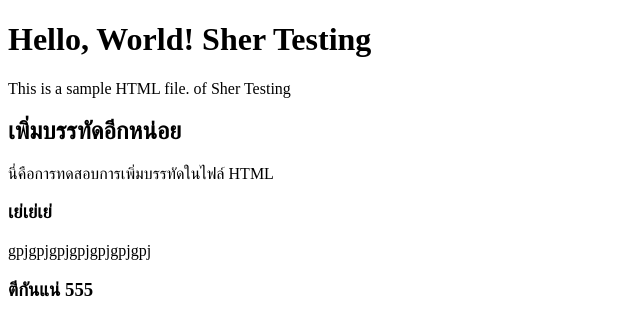
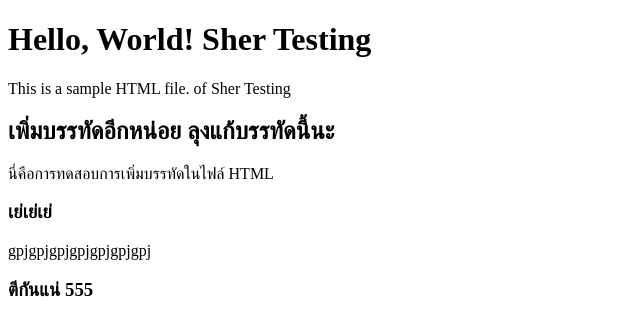
Before and after one commit to jpongthep/sher-testing, a plain HTML site: page index.html in a window 1280 px wide. Shown: the whole page, without its empty margins (0-640 px from the left). Drawn offline with Linux system fonts and the light colour scheme.

Commit message:
แก้อีกส่วน

```diff
--- a/index.html
+++ b/index.html
@@ -8,7 +8,7 @@
 <body>
     <h1>Hello, World! Sher Testing</h1>
     <p>This is a sample HTML file. of Sher Testing</p>
-    <h2>เพิ่มบรรทัดอีกหน่อย</h2>
+    <h2>เพิ่มบรรทัดอีกหน่อย ลุงแก้บรรทัดนี้นะ</h2>
     <p>นี่คือการทดสอบการเพิ่มบรรทัดในไฟล์ HTML</p>
     <h3>เย่เย่เย่</h3>
     <p>gpjgpjgpjgpjgpjgpjgpj</p>
```
